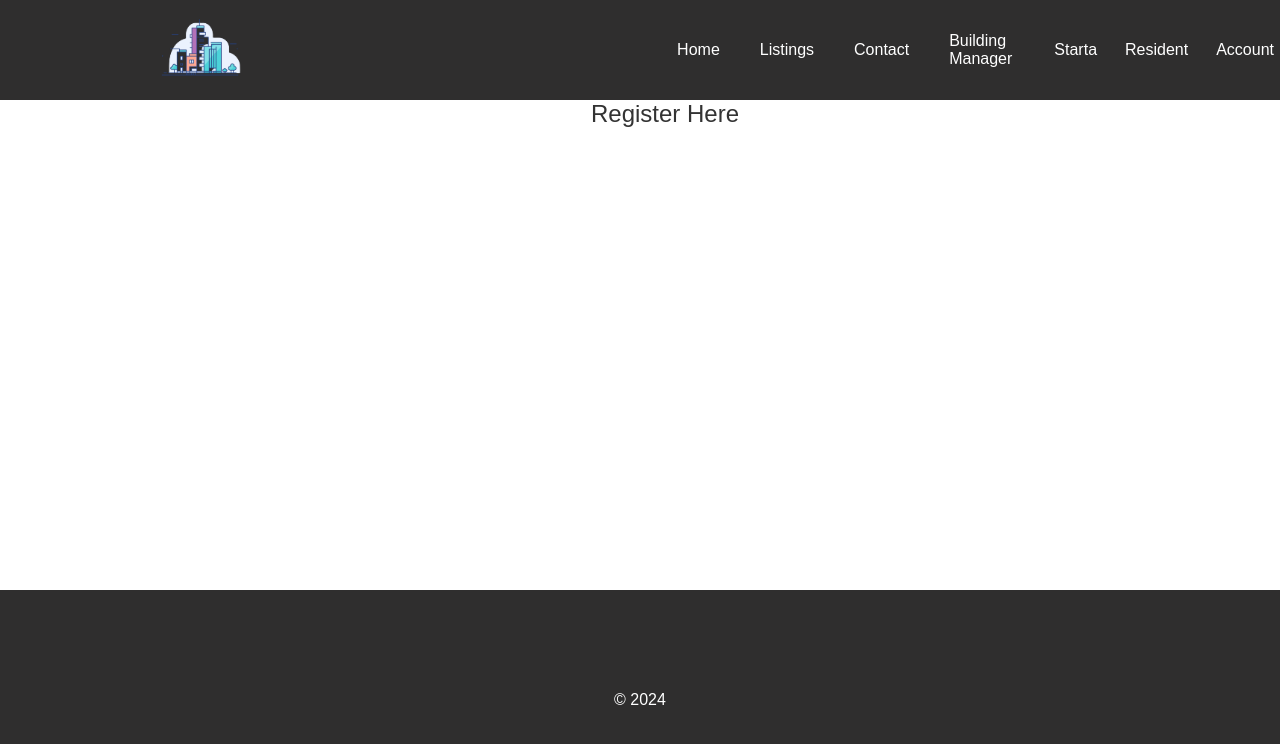
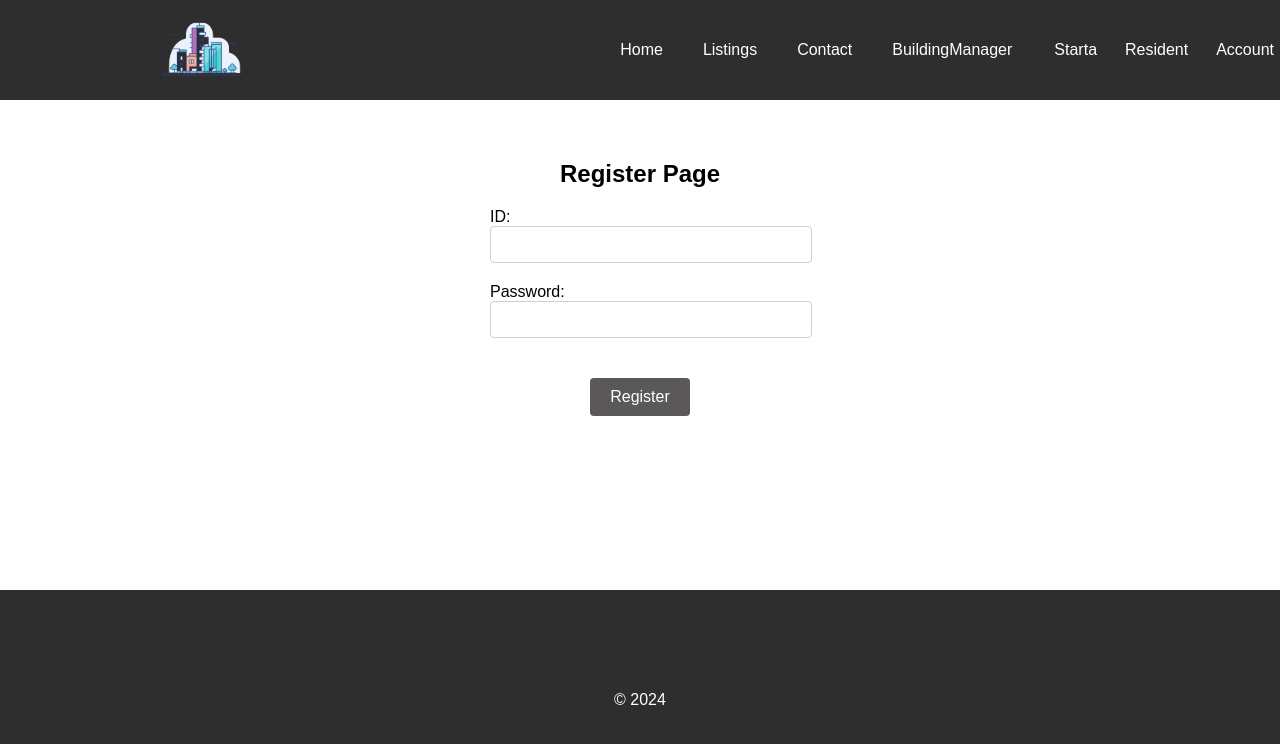
Before and after one commit to ngu892/DevOps, a React (Create React App) app: page /register in a window 1280 px wide. Shown: the top 744 px of the page. Built offline with nearby package versions, Linux system fonts and the light colour scheme.

Commit message:
update Buildingmanager, Register,

```diff
--- a/src/App.js
+++ b/src/App.js
@@ -29,7 +29,7 @@ function App() {
             <Route path="/" Component={Home}></Route>
             <Route path="/login" Component={Login}></Route>
             <Route path="/register" Component={Register}></Route>
-            <Route path="/Bulding-manager" Component={BuildingManager}></Route>
+            <Route path="/BuldingManager" Component={BuildingManager}></Route>
             <Route path="/building-owner" Component={BuildingOwner}></Route>
             <Route path="/manage-listings" Component={ManageListings}></Route>
             <Route path="/manage-enquiries" Component={ManageEnquiries}></Route>
--- a/src/components/NavBar.js
+++ b/src/components/NavBar.js
@@ -14,7 +14,8 @@ function NavBar() {
         <Link to="/"> Home </Link>
         <Link to="/listings"> Listings </Link>
         <Link to="/contact"> Contact </Link>
-        <Link to="/BuildingManager"> Building Manager</Link>
+        <Link to="/BuldingManager">  BuildingManager</Link>
+
     <div className="starta">
           <button> Starta </button>
           <div className="dropdown">
--- a/src/pages/Login.js
+++ b/src/pages/Login.js
@@ -18,7 +18,6 @@ function Login() {
 
   const handleSubmit = (e) => {
     e.preventDefault();
-    // 로그인 폼 제출 시 처리할 로직
     console.log('Login data:', formData);
   };
 
--- a/src/pages/Register.js
+++ b/src/pages/Register.js
@@ -1,13 +1,39 @@
-import React from 'react'
+import React, { useState} from 'react'
+import '../styles/LoginRegister.css'
 
 function Register() {
+  const [id, setId] = useState('');
+  const [password, setPassword] = useState('');
+
+  const handleIdChange = (event) => {
+    setId(event.target.value);
+  };
+
+  const handlePasswordChange = (event) => {
+    setPassword(event.target.value);
+  };
+
+  const handleSubmit = (event) => {
+    event.preventDefault();
+    console.log('ID:', id);
+    console.log('Password:', password);
+  };
+
   return (
-    <div className="register">
-        <div className="headerContainer">
-            <h1>Register Here</h1>
+    <div className="login-container">
+      <h2>Register Page</h2>
+      <form onSubmit={handleSubmit}>
+        <div className="form-group">
+          <label htmlFor="id">ID:</label>
+          <input type="text" id="id" value={id} onChange={handleIdChange} />
         </div>
+        <div className="form-group">
+          <label htmlFor="password">Password:</label>
+          <input type="password" id="password" value={password} onChange={handlePasswordChange} />
+        </div>
+        <button type="submit" className="button">Register</button>
+      </form>
     </div>
-  )
+  );
 }
-
 export default Register
```
